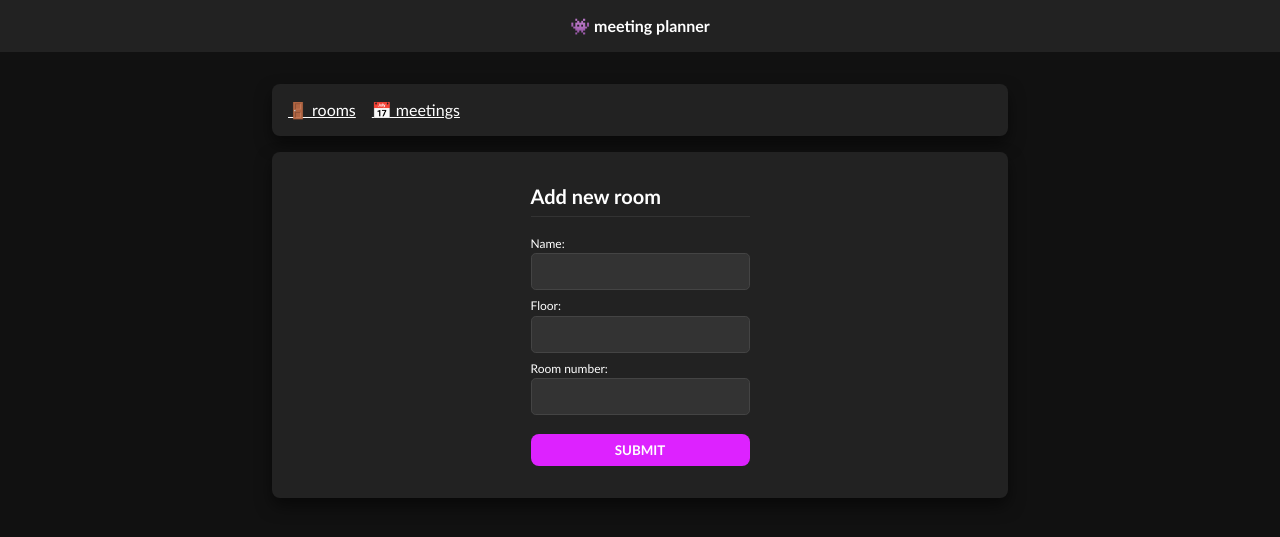
After one commit to italoholanda/django_meeting-planner, a Django app: page /meetings/new-room in a window 1280 px wide. The commit adds this page. Shown: the top 537 px of the page. Run offline with Django 4.2, Linux system fonts and the light colour scheme.

Commit message:
fix: initial form pages style

```diff
--- a/meeting_planner/settings.py
+++ b/meeting_planner/settings.py
@@ -37,7 +37,6 @@ INSTALLED_APPS = [
     'django.contrib.sessions',
     'django.contrib.messages',
     'django.contrib.staticfiles',
-    'website',
     'meetings'
 ]
 
--- a/meetings/static/website/global.css
+++ b/meetings/static/website/global.css
@@ -29,7 +29,8 @@ li + li {
   margin: 0;
   padding: 0;
   box-sizing: border-box;
-  font-family: 'Trebuchet MS', 'Ubuntu', 'Lucida Sans Unicode', 'Lucida Grande', 'Lucida Sans', Arial, sans-serif;
+  font-family: "Trebuchet MS", "Ubuntu", "Lucida Sans Unicode", "Lucida Grande",
+    "Lucida Sans", Arial, sans-serif;
 }
 
 .header {
@@ -57,6 +58,35 @@ li + li {
   font-style: normal;
 }
 
+fieldset {
+  display: flex;
+  flex-direction: column;
+  border: transparent;
+  padding: 1rem;
+  max-width: fit-content;
+  margin: 0 auto;
+}
+
+input,
+select {
+  padding: 0.5rem;
+  border-radius: 0.3rem;
+  background: #333;
+  border: #444 1px solid;
+  color: #fff;
+  font-size: 1rem;
+  margin-top: 0.15rem;
+  max-width: 28rem;
+}
+
+label {
+  font-size: 0.75rem;
+}
+
+input + label {
+  margin-top: 0.5rem;
+}
+
 .content {
   max-width: 768px;
   margin: 0 auto;
@@ -65,7 +95,6 @@ li + li {
   flex-direction: column;
   gap: 1rem;
 }
-
 
 .card {
   background: #222;
@@ -80,7 +109,6 @@ li + li {
 .card.row {
   flex-direction: row;
 }
-
 
 .card-line {
   display: flex;
@@ -97,3 +125,25 @@ li + li {
 .min-text {
   font-size: 0.75rem;
 }
+
+.form-title {
+  font-size: 1.25rem;
+  margin-bottom: 0.5rem;
+}
+
+button {
+  background: #dd22ff;
+  color: #fff;
+  border-radius: 0.5rem;
+  padding: 0.5rem;
+  text-transform: uppercase;
+  cursor: pointer;
+  font-weight: bold;
+  border: transparent;
+  transition: all 0.15s;
+}
+
+button:hover {
+  transform: scale(1.01);
+  box-shadow: 0 8px 16px rgba(0, 0, 0, 0.5);
+}
--- a/meetings/static/website/welcome.css
+++ b/meetings/static/website/welcome.css
@@ -24,6 +24,11 @@
   flex-wrap: wrap;
 }
 
+.meeting.new {
+  align-items: center;
+  justify-content: center;
+}
+
 .meeting:hover {
   transform: scale(1.025);
   box-shadow: 0 8px 16px rgba(0, 0, 0, 0.5);
--- /dev/null
+++ b/meetings/templates/website/new-room.html
@@ -0,0 +1,24 @@
+{% extends 'website/base.html' %}
+<!---->
+{% block title %}👾 new room{% endblock title %}
+<!---->
+{% block content %}
+<div class="card row">
+  <a href="{% url 'rooms' %}">🚪 rooms</a>
+  <a href="{% url 'meetings' %}">📅 meetings</a>
+</div>
+
+<div class="card">
+  <form method="post">
+    <fieldset>
+      <h1 class="form-title">Add new room</h1>
+      <hr />
+      <br />
+      {{form}}
+      <br />
+      {% csrf_token %}
+      <button type="submit">Submit</button>
+    </fieldset>
+  </form>
+</div>
+{% endblock content %}
--- a/meetings/templates/website/rooms.html
+++ b/meetings/templates/website/rooms.html
@@ -1,7 +1,4 @@
-{% extends 'website/base.html' %}
-
-{% block title %}👾 rooms{% endblock title %}
-
+{% extends 'website/base.html' %} {% block title %}👾 rooms{% endblock title %}
 {% block content %}
 <div class="card row">
   <a href="{% url 'meetings' %}">📅 meetings</a>
@@ -13,6 +10,7 @@
     {% for room in rooms %}
     <li>🚪 <a href="{% url 'room' room.id %}"> {{room}} </a></li>
     {% endfor %}
+    <li>➕ <a href="{% url 'new-room' %}"> add new room </a></li>
   </ul>
 </div>
 {% endblock content %}
--- a/meetings/urls.py
+++ b/meetings/urls.py
@@ -1,9 +1,11 @@
 from django.urls import path
-from .views import meetings, meeting, rooms, room
+from .views import meetings, meeting, new_meeting, new_room, rooms, room
 
 urlpatterns = [
     path('', meetings, name='meetings'),
     path('meeting/<int:id>', meeting, name='meeting'),
+    path('new-meeting/', new_meeting, name='new-meeting'),
     path('rooms/', rooms, name='rooms'),
     path('room/<int:id>', room, name='room'),
+    path('new-room', new_room, name='new-room'),
 ]
--- a/meetings/views.py
+++ b/meetings/views.py
@@ -1,3 +1,4 @@
+from django.forms import modelform_factory
 from django.http import HttpResponse
 from django.shortcuts import render, get_object_or_404
 from .models import Meeting, Room
@@ -22,16 +23,18 @@ def meeting(request, id):
     )
 
 
+def new_meeting(request):
+    MeetingForm = modelform_factory(Meeting, exclude=[])
+    form = MeetingForm()
+    return render(request, "website/new-meeting.html", {"form": form})
+
+
 def room(request, id):
     room = get_object_or_404(Room, pk=id)
     return render(
         request,
         "website/room.html",
-        {
-            "name": room.name,
-            "floor": room.floor,
-            "room_number": room.room_number
-        },
+        {"name": room.name, "floor": room.floor, "room_number": room.room_number},
     )
 
 
@@ -43,3 +46,15 @@ def rooms(request):
             "rooms": Room.objects.all(),
         },
     )
+
+
+def new_room(request):
+    RoomForm = modelform_factory(Room, exclude=[])
+    form = RoomForm()
+    return render(
+        request,
+        "website/new-room.html",
+        {
+            "form": form,
+        },
+    )
```
Also changed, not shown: meetings/templates/website/meetings.html (+7 -11 lines), meetings/templates/website/new-meeting.html (added, +24 -0 lines), website/__init__.py (deleted), website/views.py (added).
